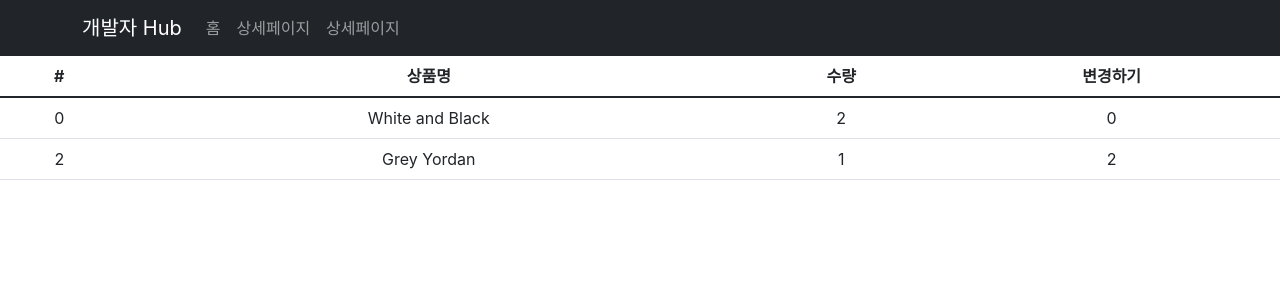
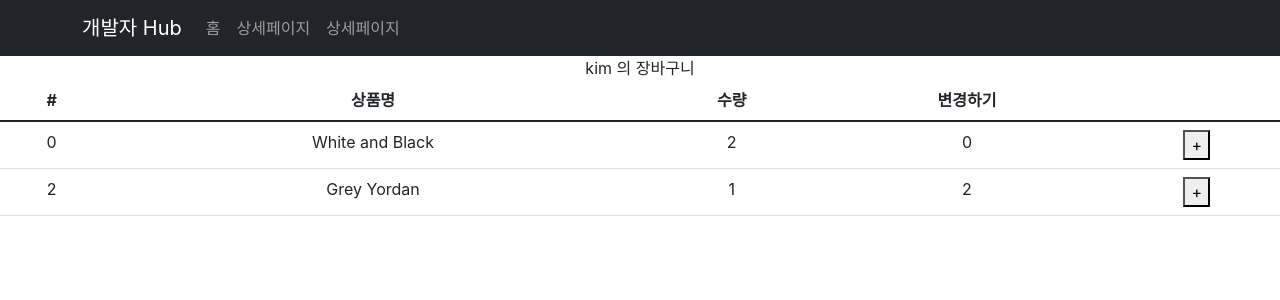
Before and after one commit to 1day2coffee/react-shopping-mall, a React (Create React App) app: page /cart in a window 1280 px wide. Shown: the top 300 px of the page. Built offline with nearby package versions, Linux system fonts and the light colour scheme.

Commit message:
Display user name

```diff
--- a/src/App.js
+++ b/src/App.js
@@ -67,7 +67,7 @@ function App() {
 
         </Route>
 
-        <Route path="/cart" element={<Cart/>}/>
+        <Route path="/cart" element={<Cart />} />
       </Routes>
 
     </div>
--- a/src/pages/Cart.js
+++ b/src/pages/Cart.js
@@ -1,13 +1,16 @@
 import { Table } from 'react-bootstrap';
-import { useSelector } from 'react-redux';
+import { useDispatch, useSelector } from 'react-redux';
+import { changeName } from './../store.js'
 
 function Cart() {
 
     let state = useSelector((state) => state)
-    console.log(state.stock);
+    let dispatch = useDispatch();
 
     return (
         <div>
+
+            {state.user} 의 장바구니
             <Table>
                 <thead>
                     <tr>
@@ -25,6 +28,9 @@ function Cart() {
                                 <td>{state.stock[i].name}</td>
                                 <td>{state.stock[i].count}</td>
                                 <td>{state.stock[i].id}</td>
+                                <td><button onClick={() => {
+                                    dispatch(changeName())
+                                }}>+</button></td>
                             </tr>
                         )
                     }
--- a/src/store.js
+++ b/src/store.js
@@ -2,8 +2,15 @@ import { configureStore, createSlice } from '@reduxjs/toolkit'
 
 let user = createSlice({
     name: 'user',
-    initialState: 'kim'
+    initialState: 'kim',
+    reducers: {
+        changeName(state) {
+            return 'john ' + state
+        }
+    }
 })
+
+export let { changeName } = user.actions
 
 let stock = createSlice({
     name: 'stock',
```
